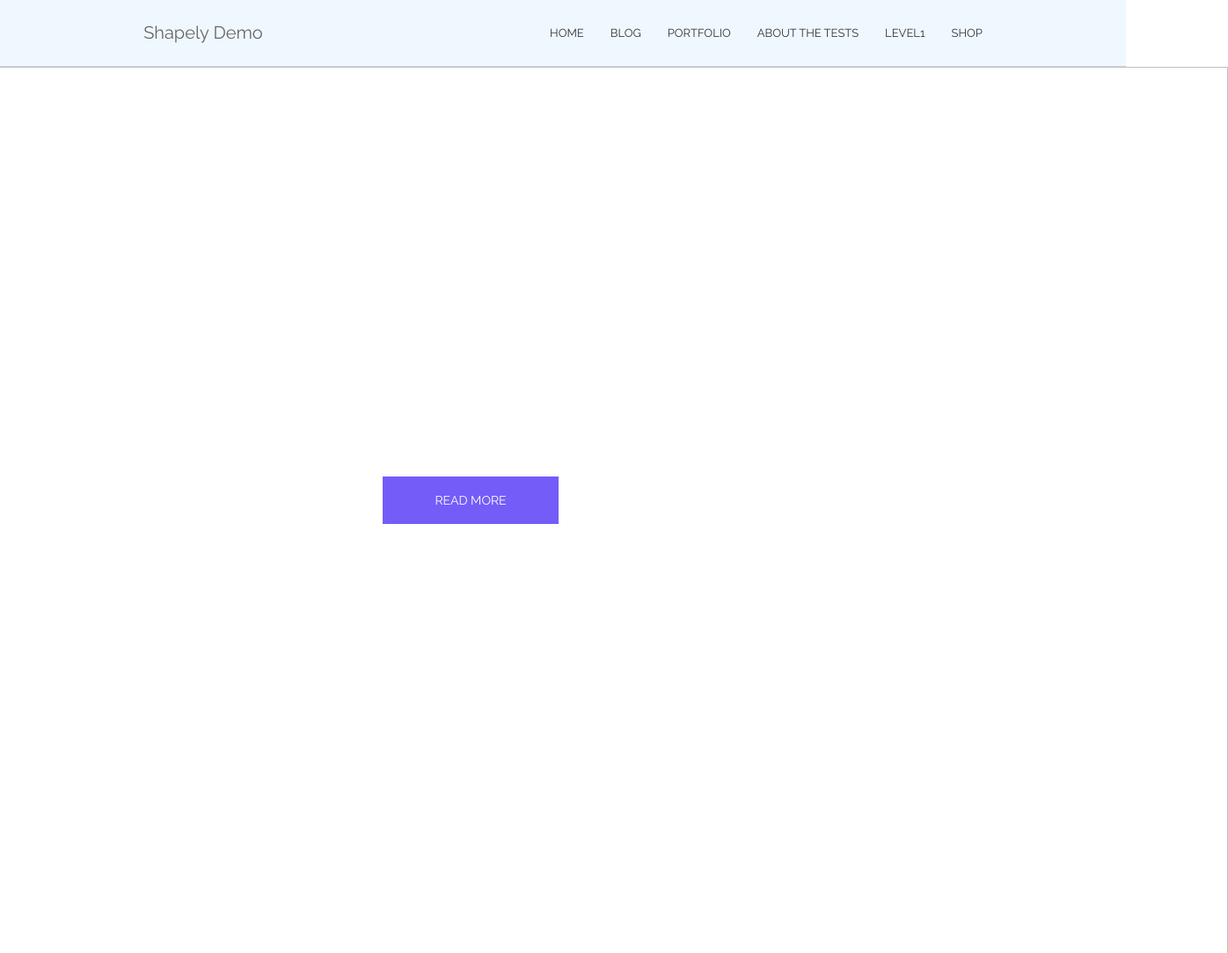
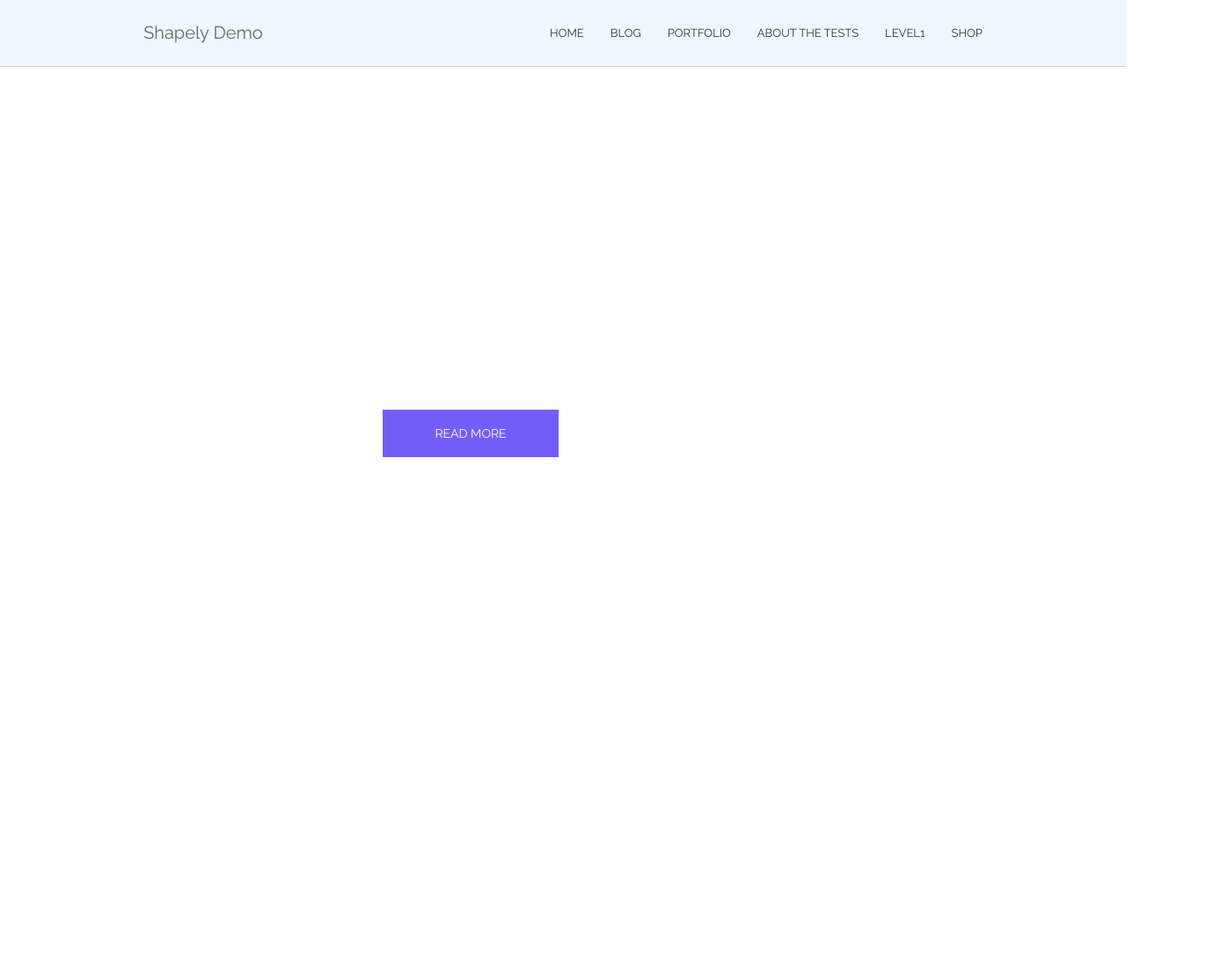
Before and after one commit to davidschwarz153/Tag-9, a plain HTML site: page Flexbox-Level-3_1/index.html in a window 1280 px wide. Shown: the whole page at 88% size, 1396 px wide, since content can reach past the window. After the commit the page ends 800 px from the top, so only its background shows below. Drawn offline with Linux system fonts and the light colour scheme.

Commit message:
fixed nav bar

```diff
--- a/Flexbox-Level-3_1/assets/css/style.css
+++ b/Flexbox-Level-3_1/assets/css/style.css
@@ -22,6 +22,8 @@ header{
     background-color: aliceblue;
     padding-top: 25px;
     border-bottom: 1px solid lightgray;
+    position:fixed;
+    width: 100%;
 
 }
 
@@ -64,8 +66,8 @@ nav a:hover{
 }
 
 img{
-    width: 1512px;
-    height: 1009px;
+    width: 100%;
+
 
     position:absolute;
     z-index: -1;
```
